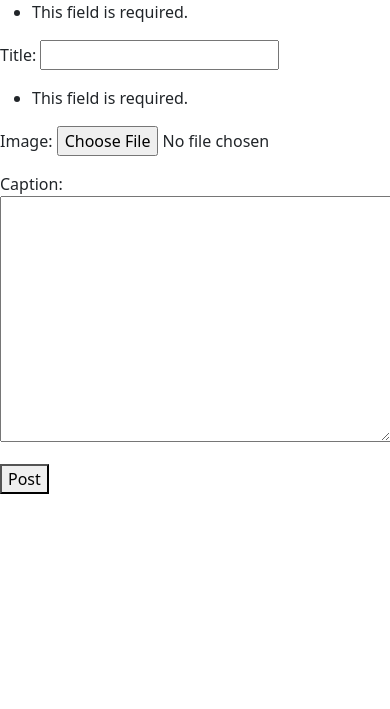
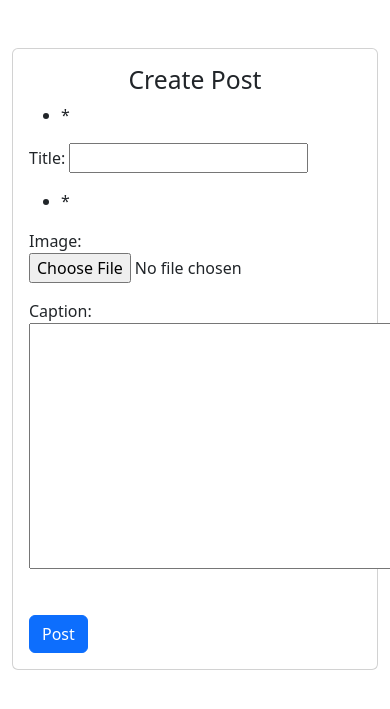
Before and after one commit to Ayush-NCI/SnapVibe, a Django app: page /posts/create in a window 390 px wide; the page is wider, and only the part inside the window is pictured. Shown: the part 96-805 px from the top of that part. Run offline with Django 4.2, Linux system fonts and the light colour scheme; a user stored in the database is signed in.

```diff
--- a/posts/forms.py
+++ b/posts/forms.py
@@ -2,11 +2,21 @@ from .models import Post, Comment
 from django import forms
 
 class PostCreateForm(forms.ModelForm):
+    def __init__(self, *args, **kwargs):
+        super(PostCreateForm, self).__init__(*args, **kwargs)
+        self.fields['title'].error_messages = {'required': '*'}
+        self.fields['image'].error_messages = {'required': '*'}
+        self.fields['caption'].error_messages = {'required': '*'}
     class Meta:
         model=Post
         fields=('title','image','caption')
 
+
 class CommentForm(forms.ModelForm):
+    def __init__(self, *args, **kwargs):
+        super(CommentForm, self).__init__(*args, **kwargs)
+        self.fields['body'].error_messages = {'required': '*'}
+        self.fields['posted_by'].error_messages = {'required': '*'}
     class Meta:
         model=Comment
         fields=('body','posted_by',)
--- a/posts/templates/posts/create.html
+++ b/posts/templates/posts/create.html
@@ -1,11 +1,20 @@
 {% extends 'users/base.html' %}
+
 {% block body %}
-
-    <form method="POST" enctype="multipart/form-data">
-        {% csrf_token %}
-        {{form.as_p}}
-        <button type="submit">Post</button>
-    </form>
-
-
+    <div class="container mt-5">
+        <div class="row justify-content-center">
+            <div class="col-md-6">
+                <div class="card">
+                    <div class="card-body">
+                        <h2 class="card-title text-center">Create Post</h2>
+                        <form method="POST" enctype="multipart/form-data">
+                            {% csrf_token %}
+                            {{ form.as_p }}
+                            <button type="submit" class="btn btn-primary btn-block mt-4">Post</button>
+                        </form>
+                    </div>
+                </div>
+            </div>
+        </div>
+    </div>
 {% endblock %}
--- a/posts/templates/posts/feed.html
+++ b/posts/templates/posts/feed.html
@@ -59,7 +59,7 @@
         <input type="hidden" name="posted_by", id="posted_by" value="{{logged_user}}">
       </div>
       <div>
-        <button type="submit">Add</button>
+        <button type="submit" class="btn btn-primary  m-2 p-3">Add</button>
       </div>
     </form>
   </div>
--- a/posts/urls.py
+++ b/posts/urls.py
@@ -7,5 +7,5 @@ urlpatterns = [
     path('create', views.post_create, name='create'),
     path('feed', views.feed, name='feed'),
     path('like', views.like_post, name='like'),
-
+    path('delete/<int:id>/', views.post_delete, name='delete'),
 ]
--- a/posts/views.py
+++ b/posts/views.py
@@ -40,3 +40,11 @@ def like_post(request):
     else:
         post.liked_by.add(request.user)
     return redirect('feed')
+
+def post_delete(request, id):
+    print(id)
+    post = get_object_or_404(Post, id=id)
+    if request.method == 'POST':
+        post.delete()
+        return redirect('index')
+    return render(request, 'posts/post_confirm_delete.html', {'post': post})
--- a/users/urls.py
+++ b/users/urls.py
@@ -1,6 +1,8 @@
 from django.urls import path, include
 from . import views
 from django.contrib.auth import views as auth_view
+
+
 urlpatterns = [
     path('', views.index, name='index'),
     path('login/', views.userLogin, name='login'),
```
Also changed, not shown: posts/templates/posts/post_confirm_delete.html (added, +24 -0 lines), users/templates/users/edit.html (+11 -8 lines), users/templates/users/index.html (+3 -10 lines), db.sqlite3, media/images/24/03/27/Screenshot_2024-03-26_123657.png (added), media/images/24/03/27/django-aws-architecture-diagram.png (added).
